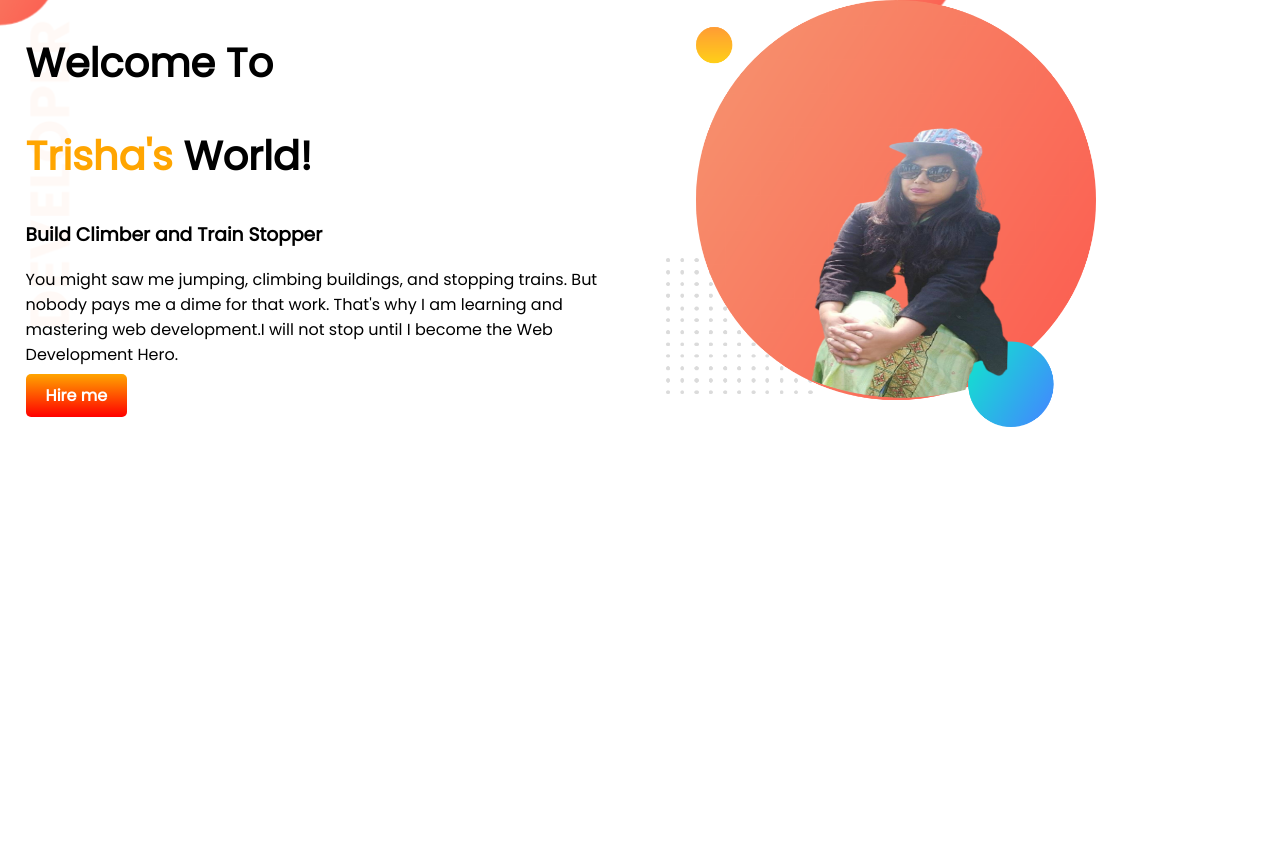
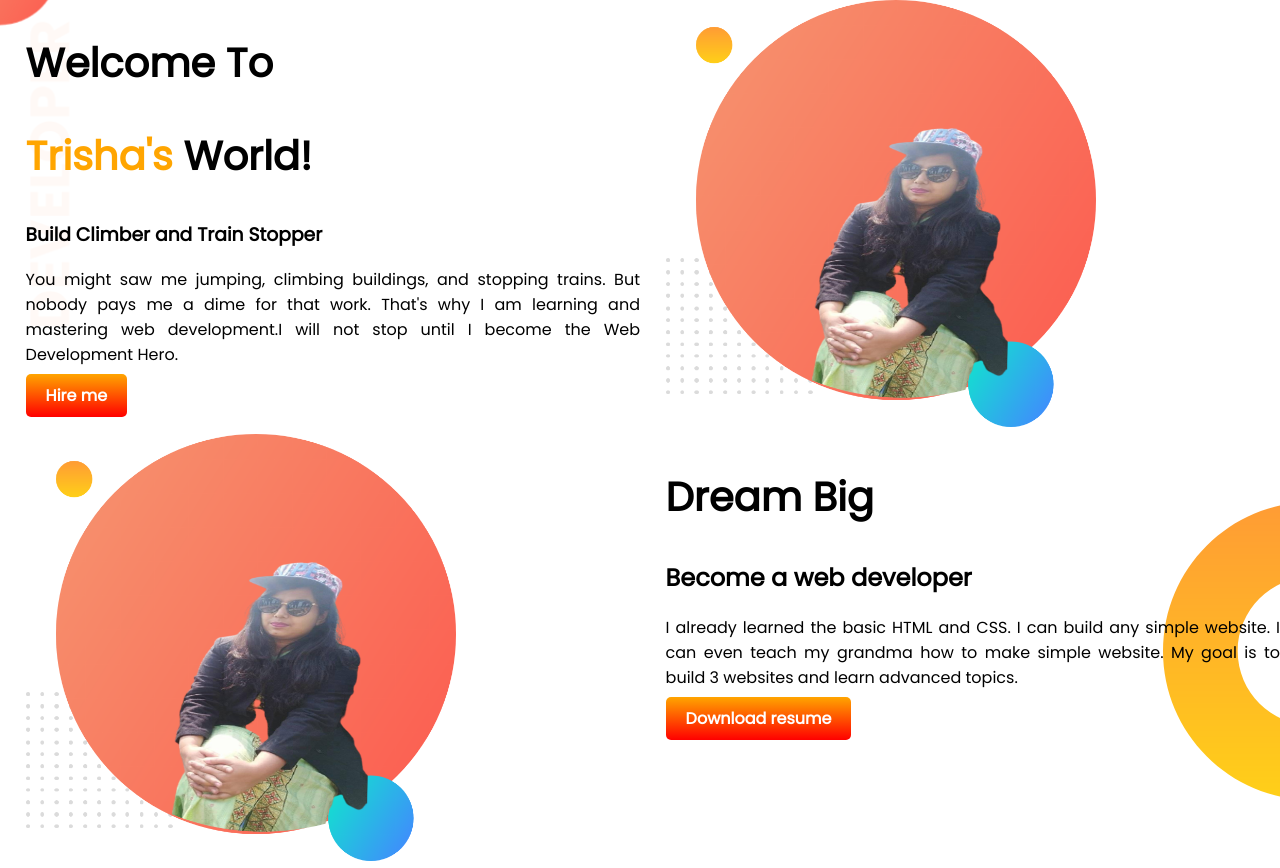
Before and after one commit to trishapaulcse/developer-portfolio, a plain HTML site: page index.html in a window 1280 px wide. Before the commit the page ends 800 px from the top, so only its background shows below. Drawn offline with Linux system fonts and the light colour scheme.

Commit message:
dream added

```diff
--- a/index.html
+++ b/index.html
@@ -29,6 +29,17 @@
         <div class="half-width"><img src="images/my-bg1.png" alt="">
         </div>
     </section>
+    <section class="dream-big">
+        <div class="half-width"><img src="images/my-bg1.png" alt=""></div>
+        <div class="half-width">
+            <h1>Dream Big</h1>
+            <h2>Become a web developer</h2>
+            <p>I already learned the basic HTML and CSS. I can build any simple website. I can even teach my grandma how
+                to make simple website. My goal is to build 3 websites and learn advanced topics.</p>
+            <a class="link-button" target="_blank" href="https://www.linkedin.com/in/trisha-paul-822696202/">Download
+                resume</a>
+        </div>
+    </section>
 </body>
 
 </html>
--- a/style.css
+++ b/style.css
@@ -31,8 +31,14 @@
 {
     background-image: url(images/top-banner.png);
     background-position: left;
-    background-repeat: no repeat;
-
-
+    background-repeat:no-repeat;
+}
+p{
+    text-align: justify;
+}
+.dream-big{
+    background-image: url(images/dream-bg.png);
+    background-repeat: no-repeat;
+    background-position: right;
 
 }
```
